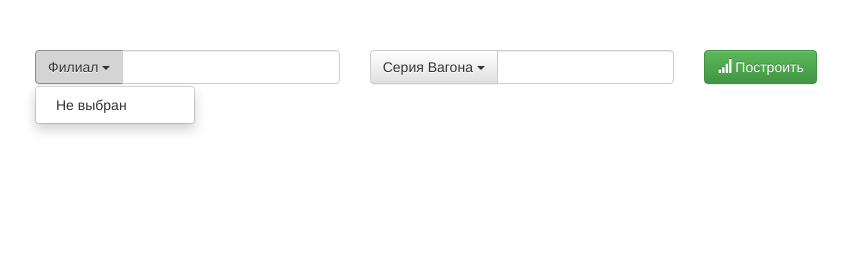
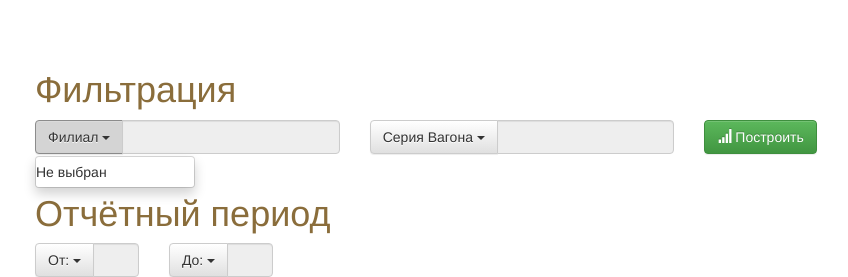
Before and after one commit to kakabara/statistics, a Django app: page / in a window 1280 px wide, after a click on "Филиал". Shown: the top 277 px of the page, without its empty margins (10-858 px from the left). Run offline with Django 3.2, Linux system fonts and the light colour scheme; data comes from the database, SQL or seed files in the repository; some libraries are stand-ins or nearby versions.

Commit message:
making plot

```diff
--- /dev/null
+++ b/requirements.txt
@@ -0,0 +1,2 @@
+django
+pandas
--- a/stats/views.py
+++ b/stats/views.py
@@ -15,12 +15,14 @@
     all_subsidiaries = Subsidiary.objects.all()
 
     for loco in all_loco:
-        response['loco'][loco.id] = loco.series
+        response['loco'][loco.id] = {
+            'series': loco.series
+        }
 
     for sub in all_subsidiaries:
         response['subsidiary'][sub.id] = {
             'name': sub.name,
-            'locomotives': [l.series for l in sub.locomotives.all()]
+            'locomotives': [l.id for l in sub.locomotives.all()]
         }
 
     return JsonResponse(response)
@@ -37,11 +39,22 @@
 
 
 def stats(request: HttpRequest):
-    filters = request.POST.get('filters', {})
+    filters = dict(request.GET)
+    filters = {k: filters[k][0] for k in filters}
     mileages = None
-    mileages = Mileage.objects.filters(**filters).all()
+    mileages = Mileage.objects.filter(**filters).all()
     data = {
         'stats':
-            {}
+            []
     }
+    if len(mileages):
+        stats_by_year = {}
+        for mileage in mileages:
+            stats_by_year.setdefault(mileage.year, []).append(mileage.value * mileage.locomotive.rate_per_km)
+
+        for year in stats_by_year:
+            sum_by_year = stats_by_year[year]
+            stats_by_year[year] = sum(sum_by_year)
+        data['stats'] = [{'x': year, 'y': stats_by_year[year]} for year in stats_by_year]
+        data['labels'] = list(stats_by_year.keys())
     return JsonResponse(data)
--- a/templates/index.html
+++ b/templates/index.html
@@ -13,62 +13,190 @@
 <body>
 <div class="col-xs-12" style="margin-top: 50px;">
     <div class="col-xs-8">
+        <div class="col-xs-12"><h1 class="text-warning"> Фильтрация</h1></div>
         <div class="col-xs-5">
             <div class="input-group">
                 <div class="input-group-btn">
-              <button class="btn btn-default dropdown-toggle" type="button" id="subsidiaryMenu" data-toggle="dropdown" aria-haspopup="true" aria-expanded="true">
+                    <button class="btn btn-default dropdown-toggle" type="button" id="subsidiaryMenu"
+                            data-toggle="dropdown" aria-haspopup="true" aria-expanded="true">
                         Филиал
                         <span class="caret"></span>
                     </button>
                     <ul id="subsidiaryList" class="dropdown-menu" aria-labelledby="subsidiaryMenu">
-                <li><a href="#">Не выбран</a></li>
+                        <li value="">Не выбран</li>
                     </ul>
                 </div>
-              <input type="text" class="form-control" aria-label="subsidiaryMenu">
+                <input id="subsidiaryView" type="text" class="form-control disabled" disabled="true"
+                       aria-label="subsidiaryMenu">
             </div>
         </div>
         <div class="col-xs-5">
             <div class="input-group">
                 <div class="input-group-btn">
-              <button class="btn btn-default dropdown-toggle" type="button" id="locoMenu" data-toggle="dropdown" aria-haspopup="true" aria-expanded="true">
+                    <button class="btn btn-default dropdown-toggle" type="button" id="locoMenu" data-toggle="dropdown"
+                            aria-haspopup="true" aria-expanded="true">
                         Серия Вагона
                         <span class="caret"></span>
                     </button>
-              <ul id="locoSeriesList" class="dropdown-menu" aria-labelledby="locoMenu">
-                <li><a href="#">Не выбран</a></li>
+                    <ul id="locoList" class="dropdown-menu" aria-labelledby="locoMenu">
+                        <li value="">Не выбран</li>
                     </ul>
                 </div>
-              <input type="text" class="form-control" aria-label="locoMenu">
+                <input id="locoView" type="text" class="form-control" disabled="true" aria-label="locoMenu">
             </div>
         </div>
         <div class="col-xs-2">
-          <button type="button" class="btn btn-success">
+            <button onclick="getStats()" type="button" class="btn btn-success">
                 <span class="glyphicon glyphicon-signal"></span> Построить
             </button>
         </div>
-
+        <div class="col-xs-12" style="margin-top: 20px;"><h1 class="text-warning"> Отчётный период</h1></div>
+        <div class="col-xs-2">
+            <div class="input-group">
+                <div class="input-group-btn">
+                    <button class="btn btn-default dropdown-toggle" type="button" id="startYearMenu"
+                            data-toggle="dropdown" aria-haspopup="true" aria-expanded="true">
+                        От:
+                        <span class="caret"></span>
+                    </button>
+                    <ul id="startYearList" class="dropdown-menu" aria-labelledby="startYearMenu">
+                        <li value="">Не выбран</li>
+                    </ul>
+                </div>
+                <input id="startYear" type="text" class="form-control" disabled="true" aria-label="startYearMenu">
+            </div>
+        </div>
+        <div class="col-xs-2">
+            <div class="input-group">
+                <div class="input-group-btn">
+                    <button class="btn btn-default dropdown-toggle" type="button" id="endYearMenu"
+                            data-toggle="dropdown" aria-haspopup="true" aria-expanded="true">
+                        До:
+                        <span class="caret"></span>
+                    </button>
+                    <ul id="endYearList" class="dropdown-menu" aria-labelledby="endYearMenu">
+                        <li value="">Не выбран</li>
+                    </ul>
+                </div>
+                <input id="endYear" type="text" class="form-control" disabled="true" aria-label="endYearMenu">
+            </div>
+        </div>
         <div class="col-xs-12">
             <canvas id="chartProfit" width="600" height="300"></canvas>
         </div>
     </div>
 </div>
+<style>
+    ul > li {
+        cursor: pointer;
+    }
+</style>
 <script type="text/javascript">
-$.ajax({
-    url: 'http://127.0.0.1:8000/get_info',
-    contentType: 'application/json',
-    dataType:'jsonp',
-    responseType:'application/json',
-    xhrFields: {
-        withCredentials: false
-    },
+    let locomotives = {};
+    let subsidiaries = {};
+    let filters = {};
+
+    let chart = null;
+    let ctx = document.getElementById('chartProfit').getContext('2d');
+
+    function getStats() {
+        let requestStat = $.ajax({
+            url: 'http://127.0.0.1:8000/get_stats/',
+            data: filters,
             headers: {
-    'Access-Control-Allow-Credentials' : true,
-    'Access-Control-Allow-Origin':'*',
-    'Access-Control-Allow-Methods':'GET',
-    'Access-Control-Allow-Headers':'application/json',
+                'Access-Control-Allow-Origin': '*',
             }
-})
-    .done((data) => {console.log(data);});
+        });
+
+        requestStat.done(function (data) {
+            let dataset = {
+                label: 'profit by year',
+                data: data.stats
+            };
+
+            if (chart != null) {
+                chart.destroy();
+            }
+
+            chart = new Chart(ctx, {
+                type: 'bar',
+                data: {
+                    labels: data.labels,
+                    datasets: [dataset]
+                }
+            });
+        });
+    }
+
+    function selectLoco(locoId) {
+        if (locoId) {
+            filters['locomotive_id'] = locoId;
+            $("#locoView").val(locomotives[locoId].series);
+        } else {
+            delete filters['locomotive_id'];
+            $("#locoView").val('Для всех локомотивов');
+        }
+    }
+
+    function setLocoList(locoIds) {
+        selectLoco(null);
+        $("#locoList .source").remove();
+        if (typeof locoIds === "object" && locoIds.length > 0)
+            locoIds.forEach((locoId) => {
+                $("#locoList").append(`<li value="${locoId}" class="source">${locomotives[locoId].series}</li>`);
+            });
+
+        $("#locoList li").click(function () {
+            let a = $(this).attr("value");
+            selectLoco(a);
+        });
+    }
+
+    function selectSubsidiary(subId) {
+        if (subId) {
+            filters['subsidiary_id'] = subId;
+            delete filters['locomotive_id'];
+            $("#subsidiaryView").val(subsidiaries[subId].name);
+            setLocoList(subsidiaries[subId]['locomotives']);
+        } else {
+            filters = {};
+            $("#subsidiaryView").val('Для всех филиалов');
+            setLocoList(Object.keys(locomotives));
+        }
+    }
+
+
+    function setSunsidiary() {
+        Object.keys(subsidiaries).forEach((subId) => {
+            $("#subsidiaryList").append(
+                `<li value="${subId}" class="source">${subsidiaries[subId].name}</li>`
+            );
+        });
+        $("#subsidiaryList li").click(function () {
+            let a = $(this).attr("value");
+            selectSubsidiary(a);
+        });
+    }
+
+
+    function main() {
+        let request = $.ajax({
+            url: 'http://127.0.0.1:8000/get_info/',
+            headers: {
+                'Access-Control-Allow-Origin': '*',
+            }
+        });
+        request.done(function (data) {
+            locomotives = data['loco'];
+            subsidiaries = data['subsidiary'];
+            // create default control value
+            setSunsidiary();
+            setLocoList(Object.keys(locomotives));
+        });
+    }
+
+    main();
+
 </script>
 </body>
 </html>
```
Also changed, not shown: stats/static/js/main.js (added). Lines whose indentation alone changed are shown as unchanged.
